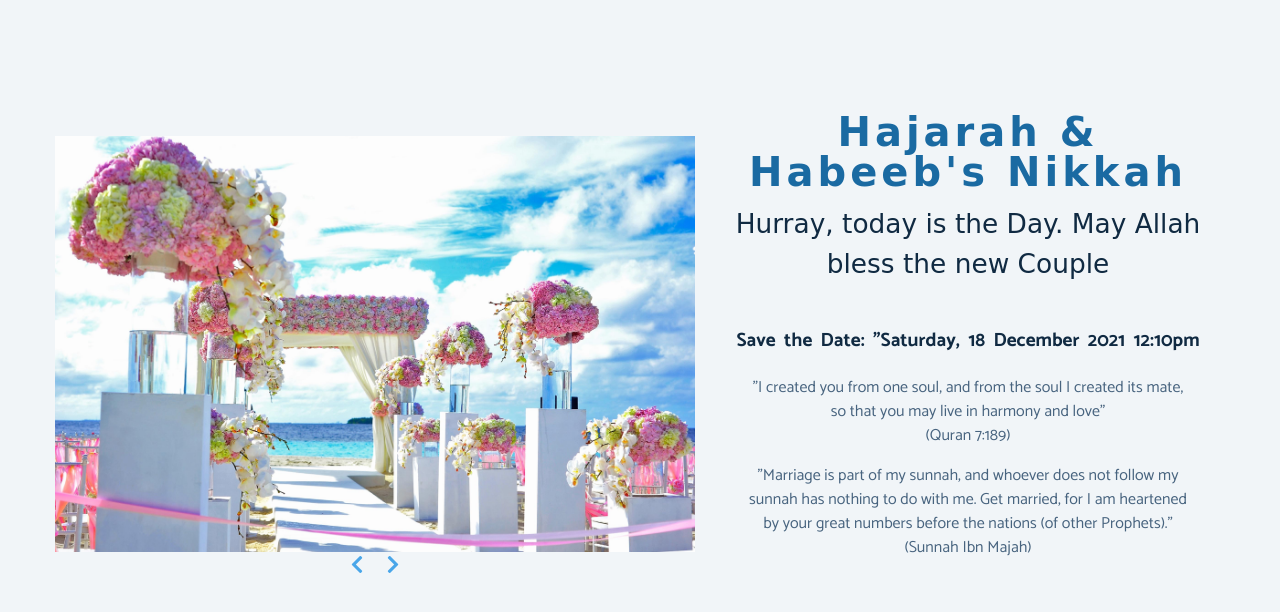
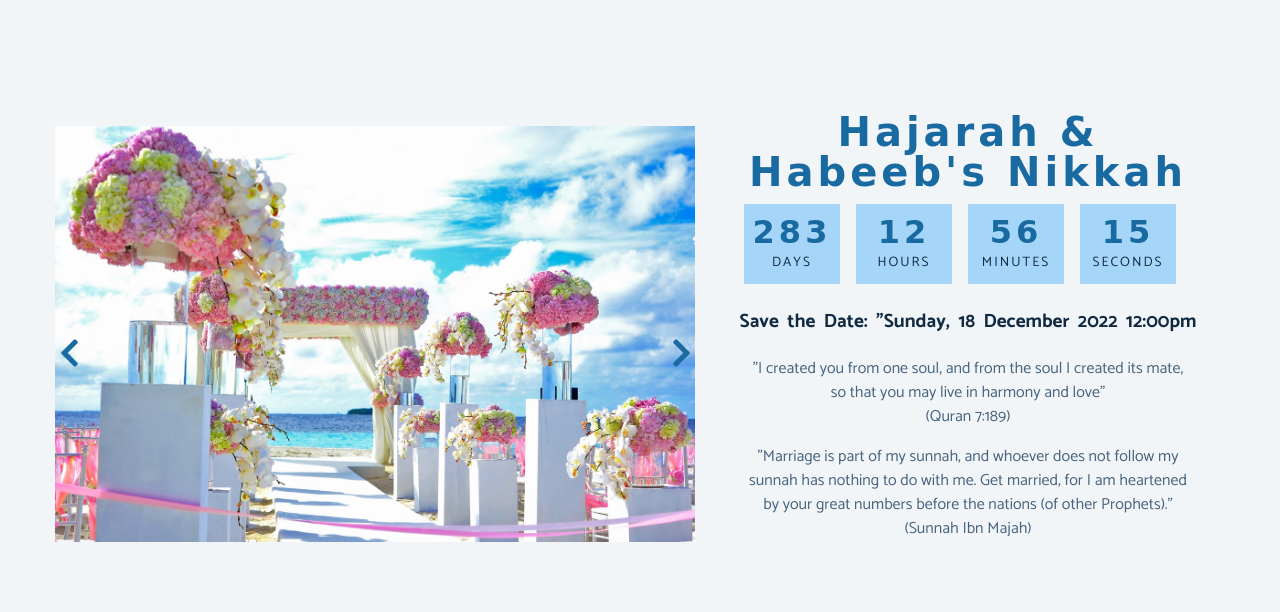
Before and after one commit to Meenahmed/slider_countdown-javascript, a plain HTML site: page index.html in a window 1280 px wide. Drawn offline with Linux system fonts and the light colour scheme; a web font is replaced by a local one.

Commit message:
implemented new display message when the date is passed and also changed some styles with css

```diff
--- a/app.js
+++ b/app.js
@@ -28,14 +28,14 @@ const dDay = document.querySelector('.d-day');
 const items = document.querySelectorAll('.d-day-format h4');
 
 // wedding date
-let weddingDate = new Date(2021, 11, 18, 12, 10, 00);
+let weddingDate = new Date(2022, 11, 18, 12);
 
 // Extracting the date one after another
 const year = weddingDate.getFullYear();
 let month = weddingDate.getMonth();
 month = months[month];
 const hours = weddingDate.getHours();
-const minutes = weddingDate.getMinutes();
+const minutes = `${weddingDate.getMinutes()}`.padStart(2, 0);
 const date = weddingDate.getDate();
 const weekday = weekdays[weddingDate.getDay()];
 
@@ -77,21 +77,24 @@ function getRemainingTime() {
 	//   set values array:
 	const values = [days, hours, minutes, seconds];
 
-  //function to add 0 at the front if values are less than 10
-  function format(item) {
+	// function to add 0 at the front if values are less than 10
+	const format = (item) => {
 		if (item < 10) {
 			return (item = `0${item}`);
 		}
 		return item;
-  }
+	};
 
 	// Display the arrays to their respective divs
 	items.forEach(function (item, index) {
 		item.innerHTML = format(values[index]);
 	});
-  if (timeDiff < 0) {
+	if (timeDiff === 0) {
 		clearInterval(countdown);
 		dDay.innerHTML = `<p class="nikkah-day">Hurray, today is the Day. May Allah bless the new Couple</p>`;
+	} else if (timeDiff < 0) {
+		clearInterval(countdown);
+		dDay.innerHTML = `<p class="nikkah-day">All praise to Allah, the wedding was successful on the below date</p>`;
 	}
 }
 
--- a/index.html
+++ b/index.html
@@ -21,14 +21,12 @@
 				<img src="./images/picture3.jpg" alt="" id="nikkah-photo" />
 
 				<!-- prev next button -->
-        <div class="btn-container">
 				<button class="prev-btn">
 					<i class="fas fa-chevron-left"></i>
 				</button>
 				<button class="next-btn">
 					<i class="fas fa-chevron-right"></i>
 				</button>
-        </div>
 			</article>
 			<!-- info -->
 			<article class="nikkah-info">
--- a/style.css
+++ b/style.css
@@ -13,6 +13,8 @@ Variables
 
 :root {
 	/* primary color*/
+
+	--clr-primary-2: hsl(205, 84%, 29%);
 	--clr-primary-3: hsl(205, 72%, 37%);
 	--clr-primary-5: #49a6e9;
 	--clr-primary-8: hsl(205, 86%, 81%);
@@ -164,16 +166,21 @@ Nikkah countdown
 	font-family: var(--ff-secondary);
 }
 
-/* prev and next button */
-.btn-container {
+.prev-btn {
 	position: absolute;
-  left: 50%;
+	top: 50%;
+	left: 1%;
 	transform: translate(-50%);
+}
+.next-btn {
+	position: absolute;
+	top: 50%;
+	right: -1%;
 }
 .prev-btn,
 .next-btn {
-  color: var(--clr-primary-5);
-  font-size: 1.25rem;
+	color: var(--clr-primary-3);
+	font-size: 2rem;
 	background: transparent;
 	border-color: transparent;
 	margin: 0 0.5rem;
@@ -182,5 +189,5 @@ Nikkah countdown
 }
 .prev-btn:hover,
 .next-btn:hover {
-  color: var(--clr-primary-3);
+	color: var(--clr-primary-2);
 }
```
Lines whose indentation alone changed are shown as unchanged.
